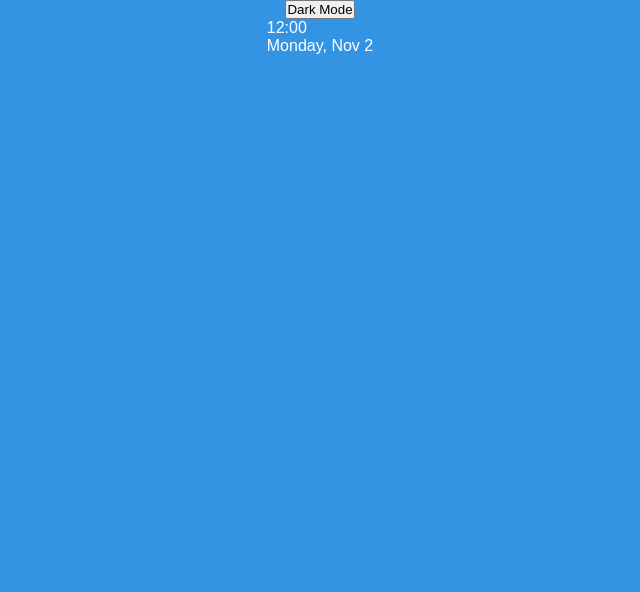
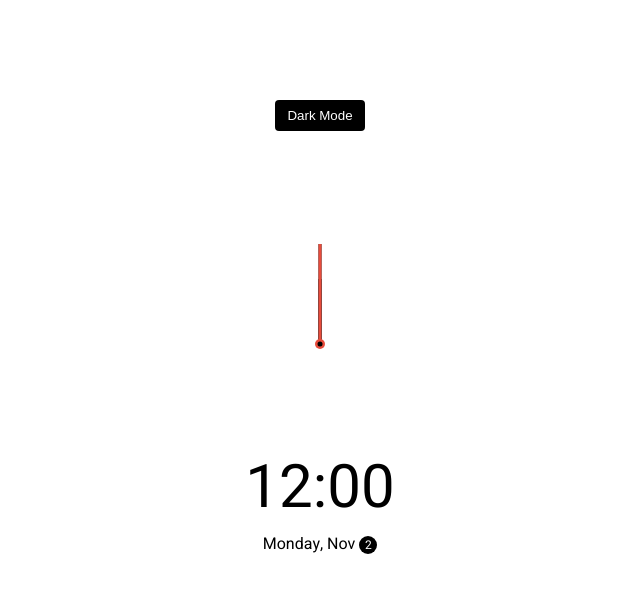
Before and after one commit to Gautam25Raj/50-Project-50-Days, a plain HTML site: page Clock/index.html in a window 1280 px wide. Shown: the whole page, without its empty margins (320-960 px from the left). Drawn offline with Linux system fonts and the light colour scheme.

Commit message:
clock style done

```diff
--- a/Clock/index.html
+++ b/Clock/index.html
@@ -18,8 +18,8 @@
     <div class="clock-container">
       <div class="clock">
         <div class="needle hour"></div>
-        <div class="needle hour"></div>
-        <div class="needle hour"></div>
+        <div class="needle minute"></div>
+        <div class="needle second"></div>
         <div class="center-point"></div>
       </div>
 
--- a/Clock/style.css
+++ b/Clock/style.css
@@ -3,6 +3,18 @@
 :root {
   --primary-color: #000;
   --secondary-color: #fff;
+}
+
+html {
+  transition: all 0.5s ease-in;
+}
+
+html.dark {
+  --primary-color: #fff;
+  --secondary-color: #333;
+
+  background-color: #111;
+  color: var(--primary-color);
 }
 
 * {
@@ -12,11 +24,109 @@
 }
 
 body {
-  background-color: #3494e4;
-  color: #fff;
-  font-family: "Montserrat", sans-serif;
+  font-family: "Heebo", sans-serif;
   display: flex;
-  flex-direction: column;
+  justify-content: center;
   align-items: center;
   height: 100vh;
 }
+
+.toggle {
+  background-color: var(--primary-color);
+  color: var(--secondary-color);
+  border: 0;
+  border-radius: 4px;
+  padding: 8px 12px;
+  position: absolute;
+  top: 100px;
+}
+
+.toggle:focus {
+  outline: none;
+}
+
+.clock-container {
+  display: flex;
+  flex-direction: column;
+  justify-content: space-between;
+  align-items: center;
+}
+
+.clock {
+  position: relative;
+  width: 200px;
+  height: 200px;
+}
+
+.needle {
+  background-color: var(--primary-color);
+  position: absolute;
+  top: 50%;
+  left: 50%;
+  height: 65px;
+  width: 3px;
+  transform-origin: bottom center;
+}
+
+.needle.hour {
+  transform: translate(-50%, -100%) rotate(0deg);
+}
+
+.needle.minute {
+  transform: translate(-50%, -100%) rotate(0deg);
+  height: 100px;
+}
+
+.needle.second {
+  transform: translate(-50%, -100%) rotate(0deg);
+  height: 100px;
+  background-color: #e74c3c;
+}
+
+.center-point {
+  background-color: #e74c3c;
+  width: 10px;
+  height: 10px;
+  position: absolute;
+  top: 50%;
+  left: 50%;
+  transform: translate(-50%, -50%);
+  border-radius: 50%;
+}
+
+.center-point::after {
+  content: "";
+  background-color: var(--primary-color);
+  width: 5px;
+  height: 5px;
+  position: absolute;
+  top: 50%;
+  left: 50%;
+  transform: translate(-50%, -50%);
+  border-radius: 50%;
+}
+
+.time {
+  font-size: 60px;
+}
+
+.data {
+  color: #aaa;
+  font-size: 14px;
+  letter-spacing: 0.3px;
+  text-transform: uppercase;
+}
+
+.date .circle {
+  background-color: var(--primary-color);
+  color: var(--secondary-color);
+  border-radius: 50%;
+  height: 18px;
+  width: 18px;
+  display: inline-flex;
+  align-items: center;
+  justify-content: center;
+  line-height: 18px;
+  transition: all 0.5s ease-in;
+  font-size: 12px;
+}
```
